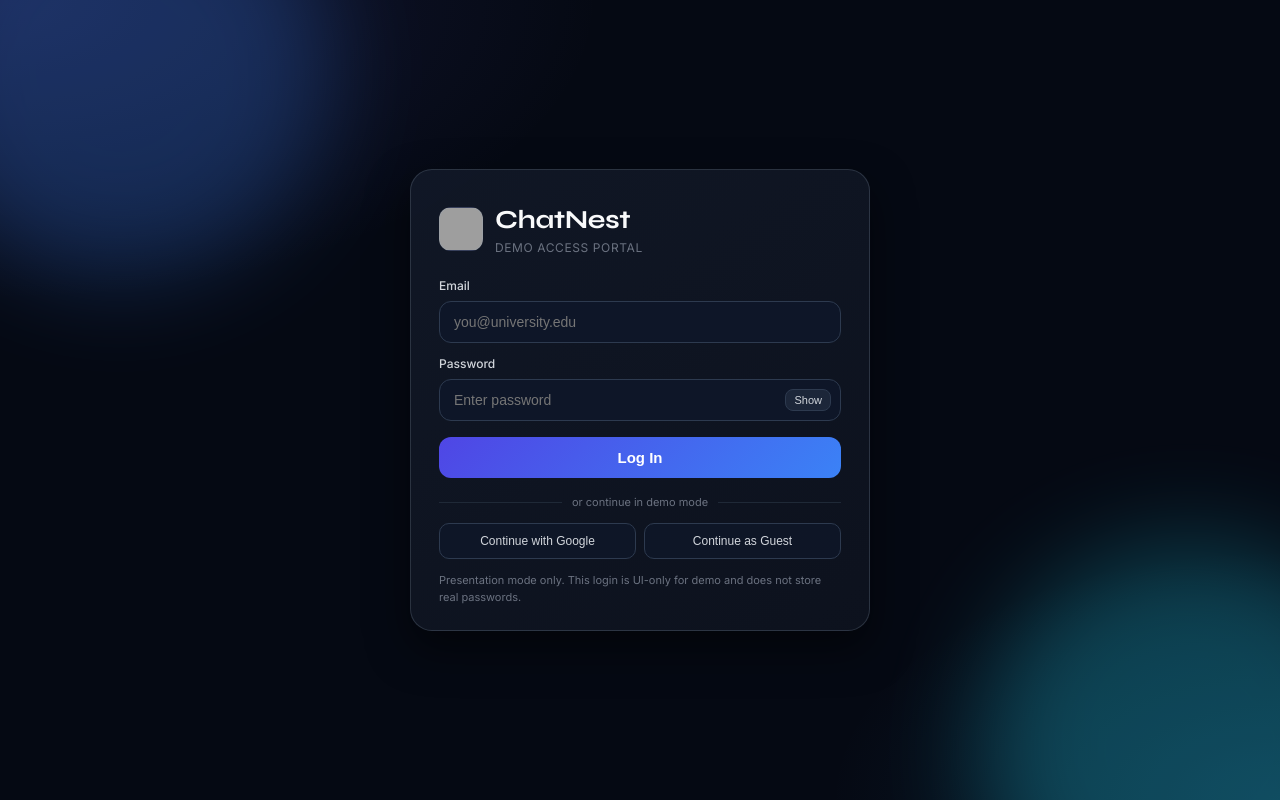
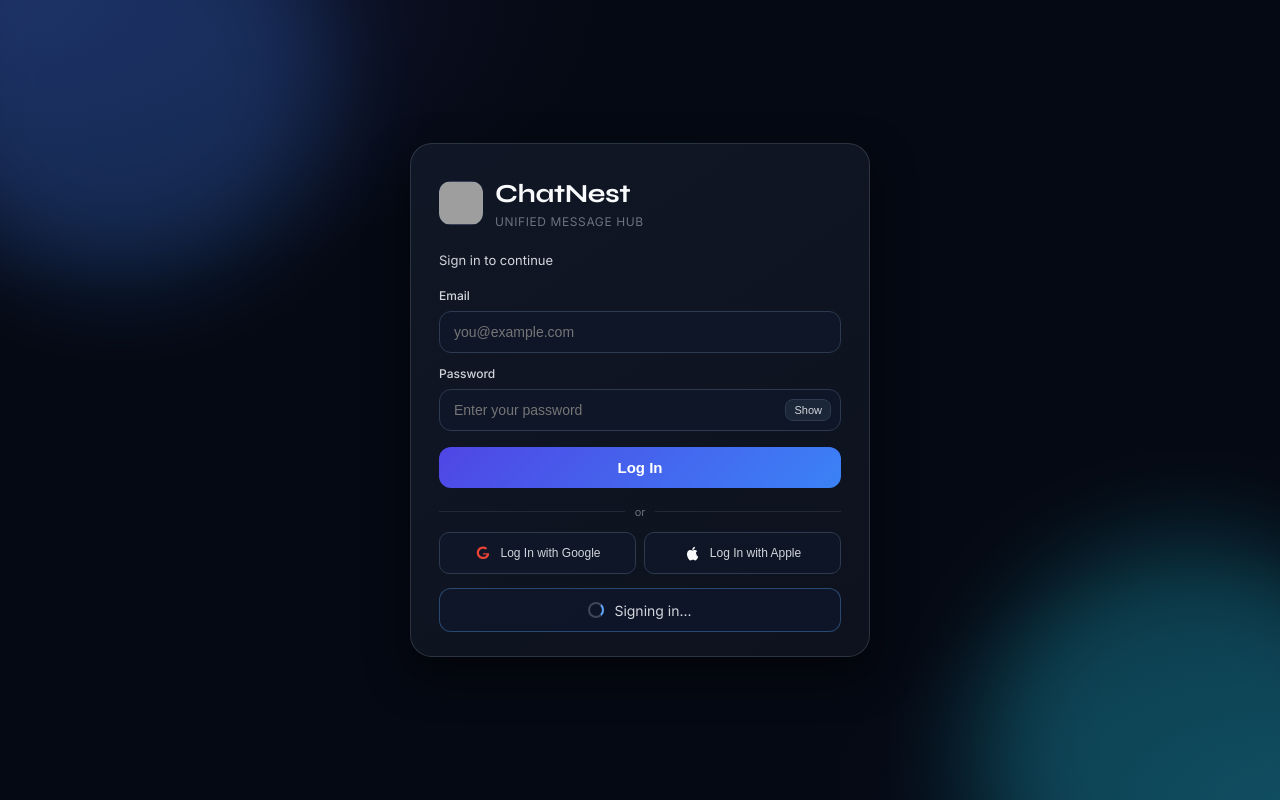
Before and after one commit to SheikhUbaid9/ChatNest, a Python web app: template ui/templates/index.html in a window 1280 px wide. Run offline with Jinja, Linux system fonts and the light colour scheme; the template is opened without the code that fills it, so the values that code supplies are empty; grey boxes are pictures that could not be loaded.

Commit message:
Refine login UI copy and add smooth auth transitions

```diff
--- a/ui/static/app.js
+++ b/ui/static/app.js
@@ -159,9 +159,36 @@
   const passInput = $('login-password');
   const form = $('demo-login-form');
   const googleBtn = $('login-google');
-  const guestBtn = $('login-guest');
+  const appleBtn = $('login-apple');
+  const submitBtn = $('login-submit');
   const togglePassBtn = $('login-toggle-password');
   const logoutBtn = $('logout-btn');
+  const loginCard = gate.querySelector('.login-card');
+  const loader = $('login-loader');
+  const loaderText = $('login-loader-text');
+  const controls = [emailInput, passInput, submitBtn, togglePassBtn, googleBtn, appleBtn]
+    .filter(Boolean);
+
+  const setLoading = (enabled, text = 'Signing in...') => {
+    if (loginCard) loginCard.classList.toggle('is-loading', enabled);
+    if (loaderText) loaderText.textContent = text;
+    if (loader) loader.hidden = !enabled;
+    controls.forEach(ctrl => {
+      ctrl.disabled = enabled;
+    });
+  };
+
+  const loginWithTransition = async (session, text = 'Signing in...') => {
+    try {
+      setLoading(true, text);
+      await new Promise(resolve => setTimeout(resolve, 900));
+      await completeDemoLogin(session);
+    } catch (e) {
+      console.error('Login flow failed:', e);
+      showToast('Unable to sign in right now', 'error');
+      setLoading(false);
+    }
+  };
 
   const session = readDemoAuth();
   applyAuthUI(session);
@@ -198,12 +225,12 @@
         return;
       }
 
-      await completeDemoLogin({
-        provider: 'password-demo',
+      await loginWithTransition({
+        provider: 'email',
         email,
         name: formatDisplayName(email),
         logged_at: new Date().toISOString(),
-      });
+      }, 'Signing in...');
     });
   }
 
@@ -212,24 +239,28 @@
       const seededEmail = (emailInput?.value || '').trim().toLowerCase();
       const email = seededEmail && seededEmail.includes('@')
         ? seededEmail
-        : 'demo.google@chatnest.app';
-      await completeDemoLogin({
-        provider: 'google-demo',
+        : 'google.user@chatnest.app';
+      await loginWithTransition({
+        provider: 'google',
         email,
         name: formatDisplayName(email),
         logged_at: new Date().toISOString(),
-      });
+      }, 'Connecting Google...');
     });
   }
 
-  if (guestBtn) {
-    guestBtn.addEventListener('click', async () => {
-      await completeDemoLogin({
-        provider: 'guest',
-        email: 'guest@chatnest.app',
-        name: 'Guest Demo',
+  if (appleBtn) {
+    appleBtn.addEventListener('click', async () => {
+      const seededEmail = (emailInput?.value || '').trim().toLowerCase();
+      const email = seededEmail && seededEmail.includes('@')
+        ? seededEmail
+        : 'apple.user@chatnest.app';
+      await loginWithTransition({
+        provider: 'apple',
+        email,
+        name: formatDisplayName(email),
         logged_at: new Date().toISOString(),
-      });
+      }, 'Connecting Apple...');
     });
   }
 
@@ -237,6 +268,7 @@
     logoutBtn.addEventListener('click', () => {
       clearDemoAuth();
       applyAuthUI(null);
+      setLoading(false);
       lockAppWithLogin();
       if (emailInput) emailInput.focus();
       showToast('Signed out', 'success');
--- a/ui/static/style.css
+++ b/ui/static/style.css
@@ -327,6 +327,12 @@
   text-transform: uppercase;
 }
 
+.login-tagline {
+  margin: 2px 0 16px;
+  font-size: 13px;
+  color: var(--text-2);
+}
+
 .login-form {
   display: flex;
   flex-direction: column;
@@ -449,11 +455,62 @@
   background: rgba(30, 41, 59, 0.9);
 }
 
+.login-alt.social {
+  display: inline-flex;
+  align-items: center;
+  justify-content: center;
+  gap: 8px;
+  min-height: 42px;
+}
+
+.social-icon {
+  display: inline-flex;
+  align-items: center;
+  justify-content: center;
+  width: 18px;
+  height: 18px;
+}
+
+.social-icon.apple {
+  color: var(--text);
+}
+
 .login-note {
   margin-top: 13px;
   font-size: 11px;
   line-height: 1.55;
   color: var(--muted);
+}
+
+.login-loader {
+  margin-top: 14px;
+  border: 1px solid rgba(96,165,250,0.35);
+  border-radius: 12px;
+  background: rgba(15, 23, 42, 0.9);
+  color: var(--text-2);
+  min-height: 44px;
+  display: inline-flex;
+  align-items: center;
+  justify-content: center;
+  gap: 10px;
+  width: 100%;
+}
+
+.loader-ring {
+  width: 16px;
+  height: 16px;
+  border-radius: 50%;
+  border: 2px solid rgba(148,163,184,0.35);
+  border-top-color: #60a5fa;
+  animation: spin 0.8s linear infinite;
+}
+
+.login-card.is-loading .login-form,
+.login-card.is-loading .login-actions,
+.login-card.is-loading .login-divider,
+.login-card.is-loading .login-tagline {
+  opacity: 0.45;
+  pointer-events: none;
 }
 
 /* ── Sidebar ───────────────────────────────────────── */
--- a/ui/templates/index.html
+++ b/ui/templates/index.html
@@ -227,40 +227,71 @@
       <div class="login-brand-icon"></div>
       <div>
         <div class="login-brand-title">ChatNest</div>
-        <div class="login-brand-sub">Demo Access Portal</div>
+        <div class="login-brand-sub">Unified Message Hub</div>
       </div>
     </div>
+    <p class="login-tagline">Sign in to continue</p>
 
-    <form id="demo-login-form" class="login-form" autocomplete="off">
+    <form class="login-form" id="demo-login-form">
       <label class="login-field">
         <span>Email</span>
-        <input id="login-email" type="email" placeholder="you@university.edu" required />
+        <input
+          id="login-email"
+          type="email"
+          inputmode="email"
+          autocomplete="email"
+          placeholder="you@example.com"
+          required
+        />
       </label>
+
       <label class="login-field">
         <span>Password</span>
         <div class="password-wrap">
-          <input id="login-password" type="password" placeholder="Enter password" required minlength="4" />
-          <button id="login-toggle-password" type="button" class="password-toggle" aria-label="Toggle password visibility">Show</button>
+          <input
+            id="login-password"
+            type="password"
+            autocomplete="current-password"
+            placeholder="Enter your password"
+            required
+          />
+          <button id="login-toggle-password" type="button" class="password-toggle">Show</button>
         </div>
       </label>
 
       <button id="login-submit" type="submit" class="login-primary">Log In</button>
     </form>
 
-    <div class="login-divider">
+    <div class="login-divider" aria-hidden="true">
       <span></span>
-      <p>or continue in demo mode</p>
+      <p>or</p>
       <span></span>
     </div>
 
-    <div class="login-actions">
-      <button id="login-google" type="button" class="login-alt">Continue with Google</button>
-      <button id="login-guest" type="button" class="login-alt">Continue as Guest</button>
+    <div class="login-actions social">
+      <button id="login-google" type="button" class="login-alt social google">
+        <span class="social-icon google" aria-hidden="true">
+          <svg viewBox="0 0 24 24" width="16" height="16">
+            <path fill="#EA4335" d="M12 10.2v3.9h5.5c-.2 1.3-1.5 3.7-5.5 3.7-3.3 0-6.1-2.8-6.1-6.1s2.7-6.1 6.1-6.1c1.9 0 3.1.8 3.8 1.4l2.6-2.5C16.9 3.1 14.7 2.2 12 2.2 6.8 2.2 2.6 6.4 2.6 11.6S6.8 21 12 21c6.9 0 9.1-4.8 9.1-7.2 0-.5-.1-.9-.1-1.3H12z"/>
+          </svg>
+        </span>
+        <span>Log In with Google</span>
+      </button>
+
+      <button id="login-apple" type="button" class="login-alt social apple">
+        <span class="social-icon apple" aria-hidden="true">
+          <svg viewBox="0 0 24 24" width="16" height="16">
+            <path fill="currentColor" d="M16.3 12.7c0-2.3 1.9-3.4 2-3.4-1.1-1.6-2.8-1.8-3.4-1.8-1.5-.2-2.8.9-3.6.9-.8 0-2-.9-3.3-.8-1.7 0-3.3 1-4.2 2.6-1.8 3.1-.5 7.7 1.3 10.3.9 1.2 1.9 2.6 3.3 2.6 1.3-.1 1.8-.8 3.4-.8s2.1.8 3.4.8c1.4 0 2.3-1.3 3.2-2.5 1-1.5 1.4-3 1.4-3.1-.1 0-2.7-1-2.7-4zm-2.4-6.7c.7-.9 1.1-2.1 1-3.3-1 .1-2.2.7-2.9 1.6-.7.8-1.2 2-1.1 3.2 1.1.1 2.3-.6 3-1.5z"/>
+          </svg>
+        </span>
+        <span>Log In with Apple</span>
+      </button>
     </div>
 
-    <p class="login-note">
-      Presentation mode only. This login is UI-only for demo and does not store real passwords.
-    </p>
+    <div class="login-loader" id="login-loader" hidden>
+      <div class="loader-ring" aria-hidden="true"></div>
+      <span id="login-loader-text">Signing in...</span>
+    </div>
   </div>
 </div>
 
```
